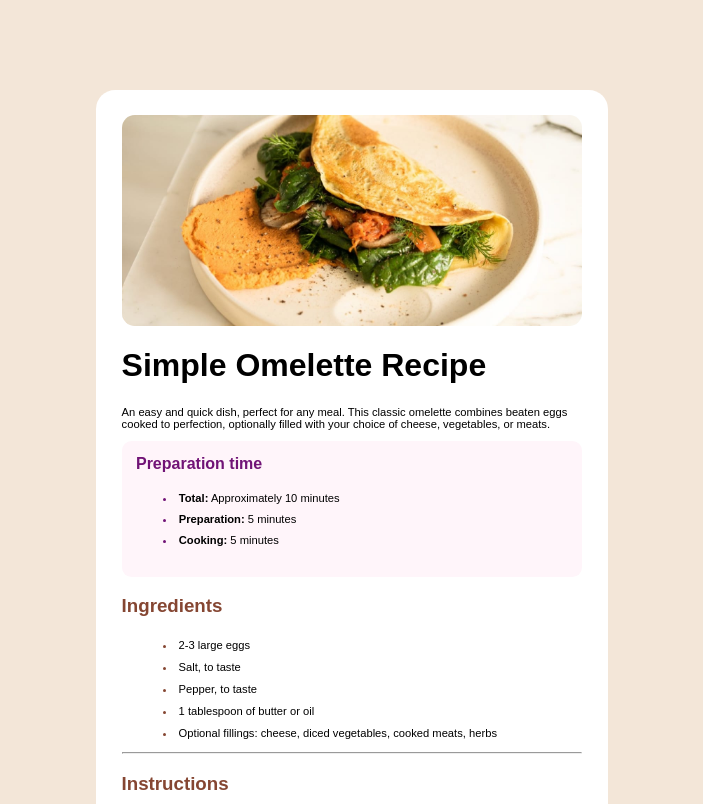
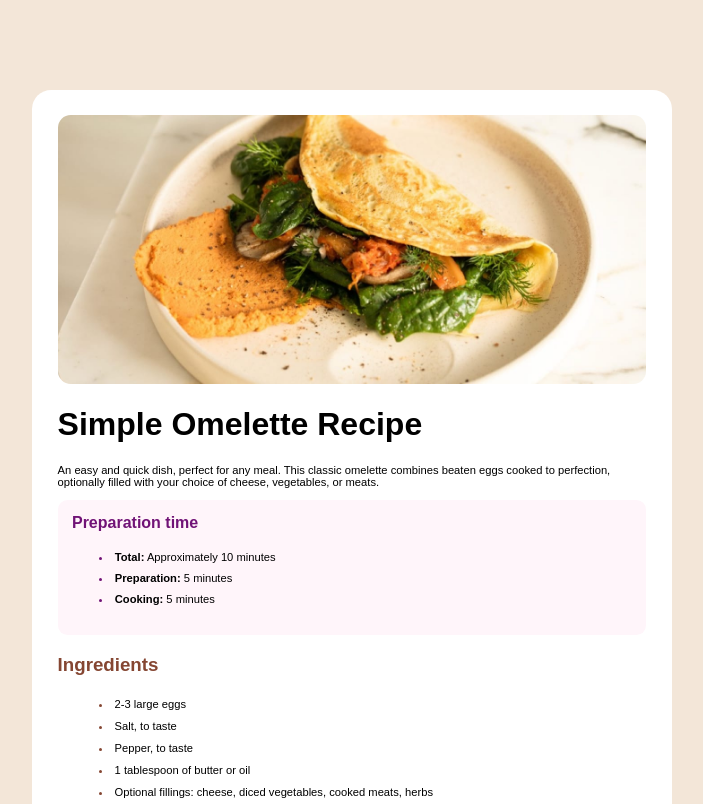
Before and after one commit to Kenn-eth/Recipe-Page, a plain HTML site: page index.html in a window 1280 px wide. Shown: the top 804 px of the page, without its empty margins (288-991 px from the left). Drawn offline with Linux system fonts and the light colour scheme.

Commit message:
improved the look

```diff
--- a/styles.css
+++ b/styles.css
@@ -1,7 +1,7 @@
 @font-face {
   font-family: "Young Serif", "Outfit", sans-serif;
-  src: ("assets\fonts\young-serif\YoungSerif-Regular.ttf") format("truetype");
-  src: ("assets\fonts\outfit\Outfit-VariableFont_wght.ttf") format("truetype");
+  src: ("assets/fonts/young-serif/YoungSerif-Regular.ttf") format("truetype");
+  src: ("assets/fonts/outfit/Outfit-VariableFont_wght.ttf") format("truetype");
 }
 
 body {
@@ -22,8 +22,8 @@ body {
   padding: 2vw;
   align-items: center;
   border-radius: 1.5vw;
-  width: 70%;
-  max-width: 40vw;
+  width: 85%;
+  max-width: 50vw;
   box-sizing: border-box;
 }
 
@@ -118,7 +118,12 @@ h3,
   align-items: center;
 }
 
-@media screen and (max-width: 375px) {
+h1 {
+  font-family: "Young Serif", "Outfit", sans-serif;
+  font-weight: 700;
+}
+
+@media screen and (max-width: 500px) {
   .recipe--main {
     max-width: 100%;
     margin: 0;
```
